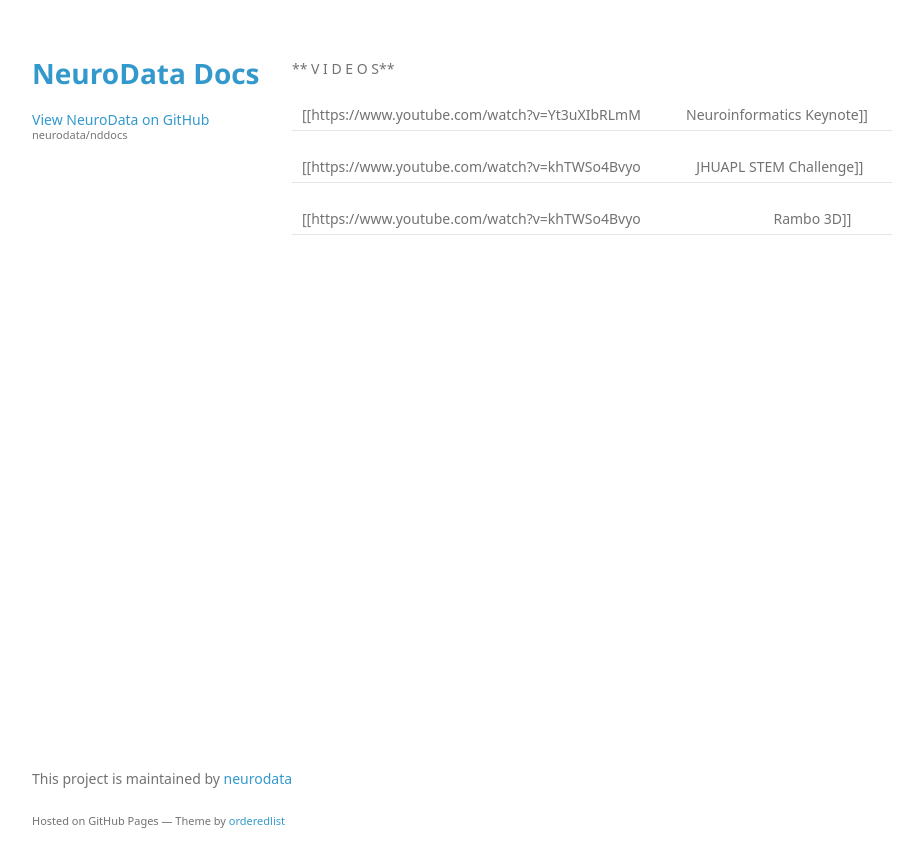
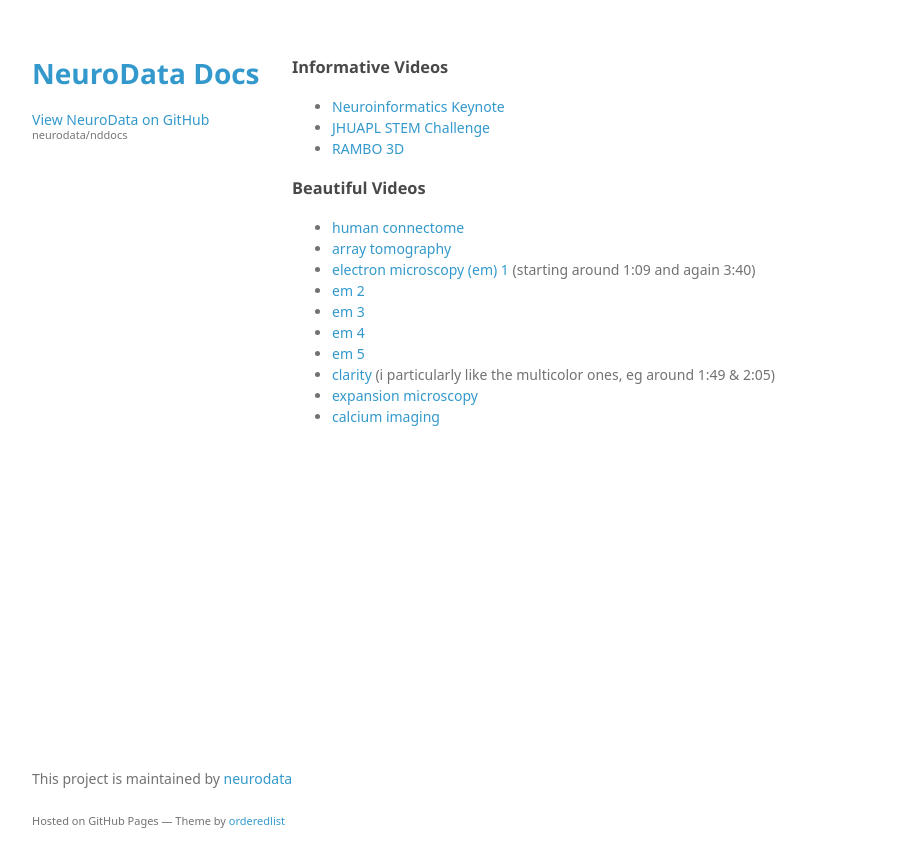
Before and after one commit to neurodata/nddocs-archive, a Jekyll site: the page built from docs/about/videos.md, in a window 1280 px wide. Shown: the top 867 px of the page, without its empty margins (178-1101 px from the left). Built offline with Jekyll 4.4.1, drawn with Linux system fonts in a browser that asks for light colours; some web fonts are replaced.

Commit message:
Update videos.md

```diff
--- a/docs/about/videos.md
+++ b/docs/about/videos.md
@@ -3,10 +3,22 @@
 layout: default
 ---
 
-** V I D E O S**
+### Informative Videos
 
-[[https://www.youtube.com/watch?v=Yt3uXIbRLmM | Neuroinformatics Keynote]]
+- [Neuroinformatics Keynote](https://www.youtube.com/watch?v=Yt3uXIbRLmM)
+- [JHUAPL STEM Challenge](https://www.youtube.com/watch?v=khTWSo4Bvyo)
+- [ RAMBO 3D](https://www.youtube.com/watch?v=khTWSo4Bvyo)
 
-[[https://www.youtube.com/watch?v=khTWSo4Bvyo | JHUAPL STEM Challenge]]
 
-[[https://www.youtube.com/watch?v=khTWSo4Bvyo | Rambo 3D]]
+### Beautiful Videos
+
+- [human connectome](https://www.youtube.com/watch?v=CySDbTH46P4&list=PL1FDm0hZ6zJqOc9mSzwRXjID5cOh8tC6q&index=1)
+- [array tomography](https://www.youtube.com/watch?v=jziqfFp9Rq0)
+- [electron microscopy (em) 1](https://www.youtube.com/watch?v=nvXuq9jRWKE) (starting around 1:09 and again 3:40)
+- [em 2](https://www.youtube.com/watch?v=8orIQL3S1l4)
+- [em 3](https://www.youtube.com/watch?v=0oNHukxz5rI)
+- [em 4](https://www.youtube.com/watch?v=256ArDUUkwI)
+- [em 5](https://www.youtube.com/watch?v=LuIPqun7zWE)
+- [clarity](https://www.youtube.com/watch?v=c-NMfp13Uug) (i particularly like the multicolor ones, eg around 1:49 & 2:05)
+- [expansion microscopy](https://www.youtube.com/watch?v=N66feuwmGNU)
+- [calcium imaging](https://www.youtube.com/watch?v=eKkaYDTOauQ)
```
